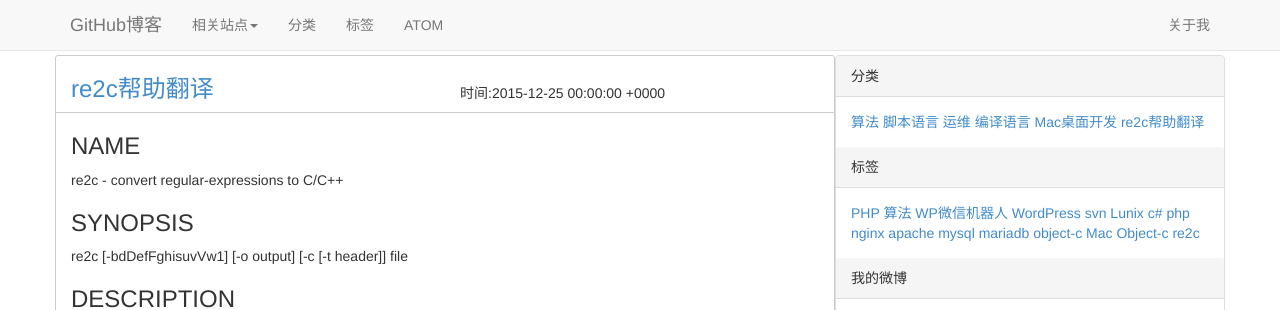
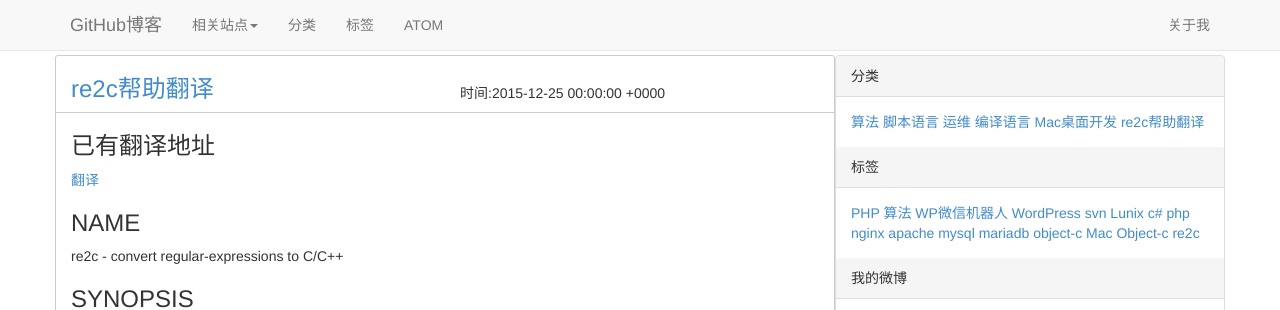
Before and after one commit to midoks/midoks.github.io, a Jekyll site: the page built from _posts/2015-12-25-fy-re2c.md, in a window 1280 px wide and 900 px high, cut to the strip 0-310 px from the top of the window. Built offline with Jekyll 4.4.1, drawn with Linux system fonts in a browser that asks for light colours; comment, search, counter and statistics services are not loaded.

Commit message:
已经有得翻译

```diff
--- a/_posts/2015-12-25-fy-re2c.md
+++ b/_posts/2015-12-25-fy-re2c.md
@@ -5,6 +5,10 @@ tag: ['re2c']
 category: ['re2c帮助翻译']
 a_id: 7
 ---
+
+###已有翻译地址
+[翻译](http://www.phppan.com/2013/09/re2c-chinese-manual)
+
 
 ###NAME
 re2c - convert regular-expressions to C/C++
```
